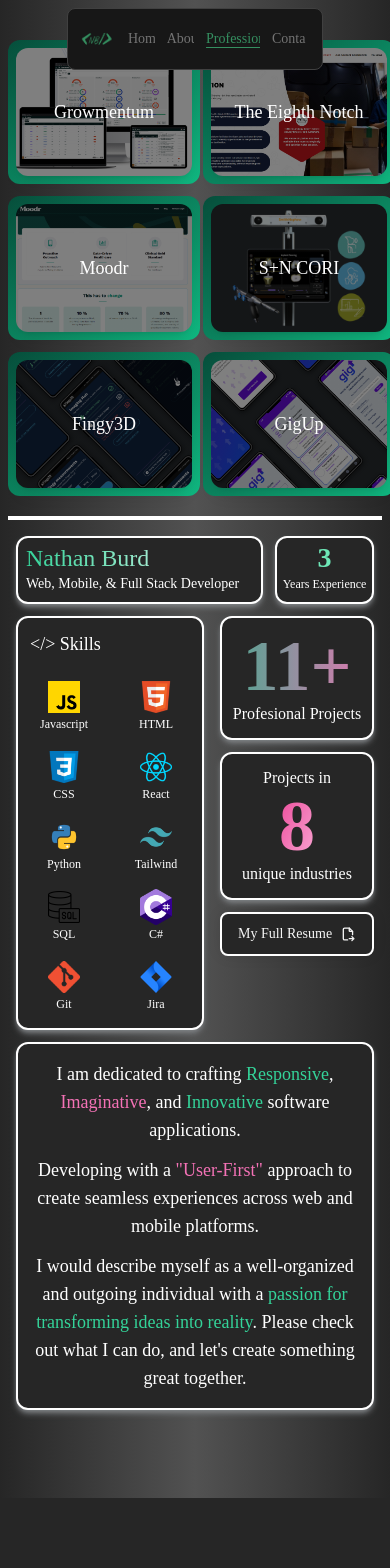
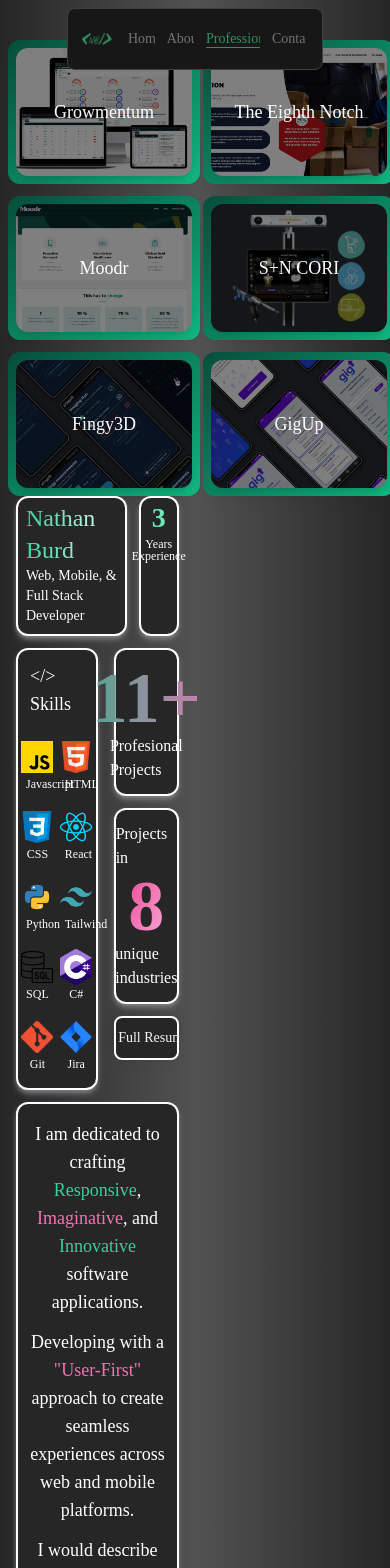
Before and after one commit to oNebzy/nathan-resume, a React (Create React App) app: page /MyWork in a window 390 px wide. Shown: the top 1568 px of the page. Before the commit the page ends 1498 px from the top, so only its background shows below. Built offline with nearby package versions, Linux system fonts and the light colour scheme.

Commit message:
began work to create mobile professional work page

```diff
--- a/src/screens/Work.jsx
+++ b/src/screens/Work.jsx
@@ -81,23 +81,14 @@ const Work = () => {
           <div className="w-[4px] h-[98%] bg-white"></div>
         </div>
 
-        <div className="md:hidden flex w-full h-[4px] justify-center py-5">
-         <div  className=" w-[96vw] h-[4px] bg-white"></div>
-        </div>
 
 
         {/* Current bento section */}
-        <div className="md:flex hidden w-[50%]" id="ProjectContainer">
+        <div className="flex w-[50%]" id="ProjectContainer">
           <AnimatePresence mode="wait">
             {renderProjectComponent()}
           </AnimatePresence>
         </div>
-        <div className="md:hidden flex w-full mb-14" id="ProjectContainer">
-          <AnimatePresence mode="wait">
-            {renderProjectComponent()}
-          </AnimatePresence>
-        </div>
-
 
       </div>
 
```
Also changed, not shown: src/screens/ProfessionalScreen_Mobile.jsx (added).
